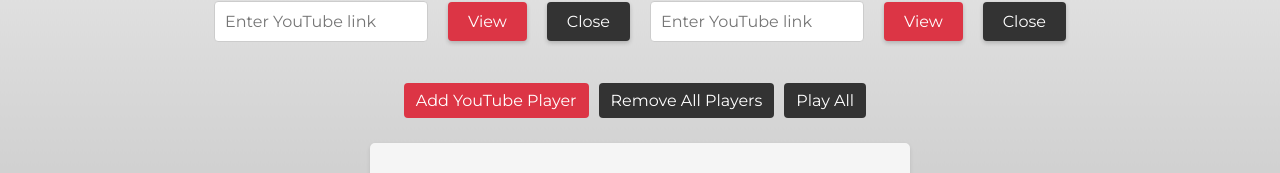
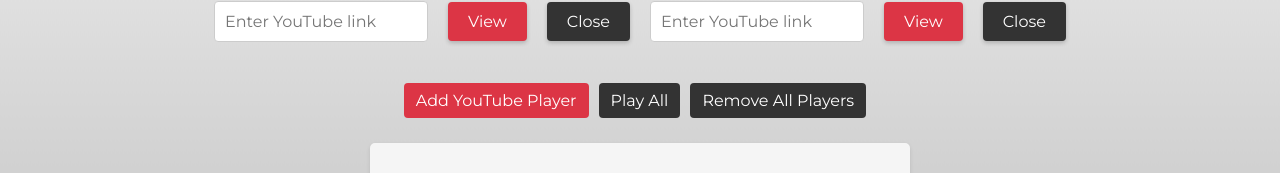
Before and after one commit to ArmSiwatK/play-multiple-videos, a React (Vite) app: page / in a window 1280 px wide. Shown: the part 130-303 px from the top of the page. Built offline with nearby package versions, Linux system fonts and the light colour scheme.

Commit message:
refactor: Button position

```diff
--- a/src/components/PlayerArray/PlayerArray.jsx
+++ b/src/components/PlayerArray/PlayerArray.jsx
@@ -68,7 +68,6 @@
                             onVideoUrlChange={(url) => handleVideoUrlChange(index, url)}
                             onClose={() => handleRemovePlayerAtIndex(index)}
                             isPlayingAll={isPlayingAll}
-                            setIsPlayingAll={setIsPlayingAll}
                         />
                     </div>
                 ))}
@@ -77,10 +76,10 @@
                 <button id="player-add-button" onClick={handleAddPlayer}>
                     Add YouTube Player
                 </button>
-                <button onClick={handleRemoveAllPlayers}>Remove All Players</button>
                 <button onClick={togglePlayAll}>
                     {isPlayingAll ? 'Pause All' : 'Play All'}
                 </button>
+                <button onClick={handleRemoveAllPlayers}>Remove All Players</button>
             </div>
         </div>
     );
--- a/src/components/YouTubePlayer/YouTubePlayer.jsx
+++ b/src/components/YouTubePlayer/YouTubePlayer.jsx
@@ -2,7 +2,7 @@
 import { extractVideoId, isValidUrl } from './YouTubePlayerUtils';
 import './YouTubePlayer.css';
 
-const YouTubePlayer = ({ videoUrl, onVideoUrlChange, onClose, isPlayingAll, setIsPlayingAll }) => {
+const YouTubePlayer = ({ videoUrl, onVideoUrlChange, onClose, isPlayingAll }) => {
 
     /*
     < --------------- States and References --------------- >
```
